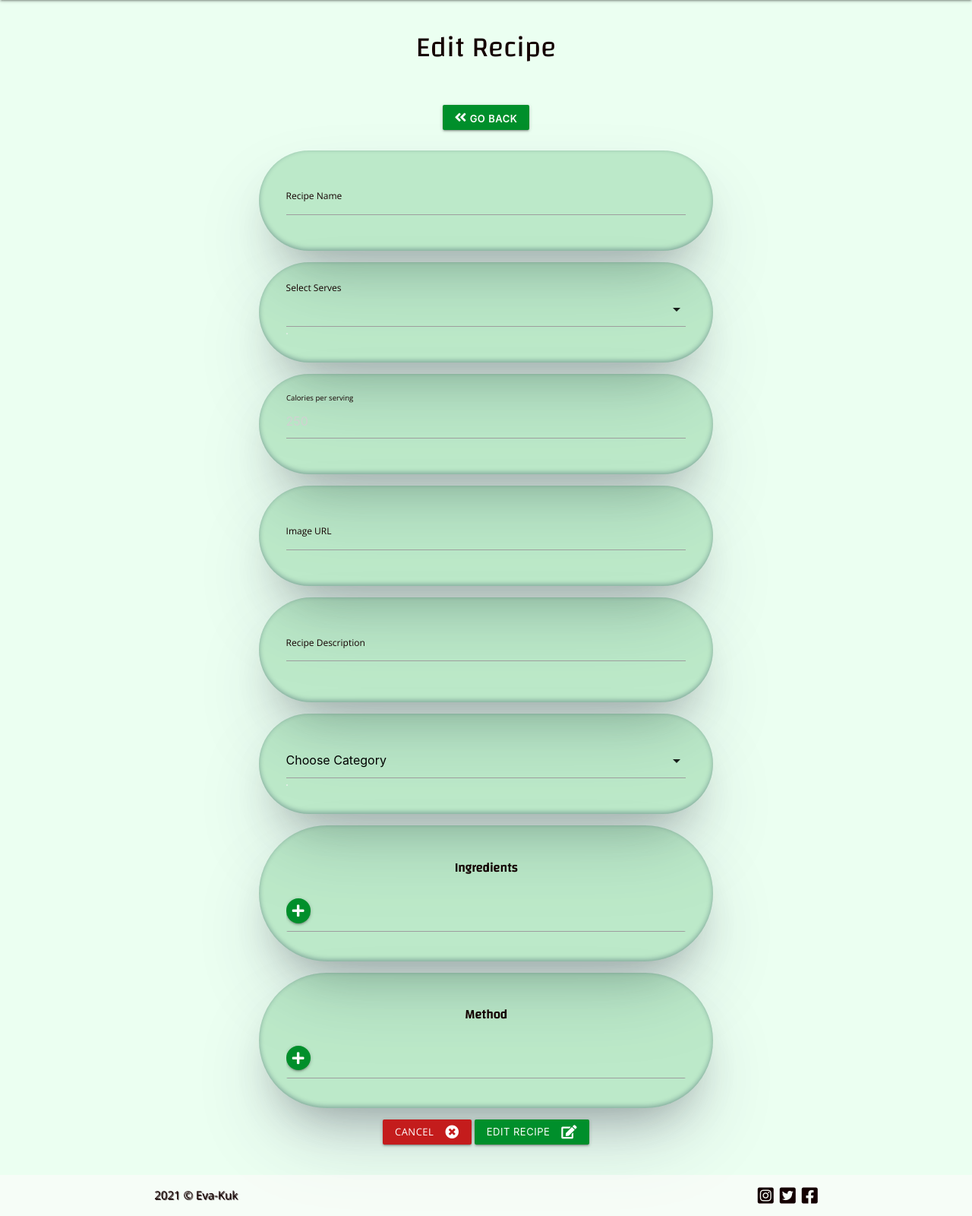
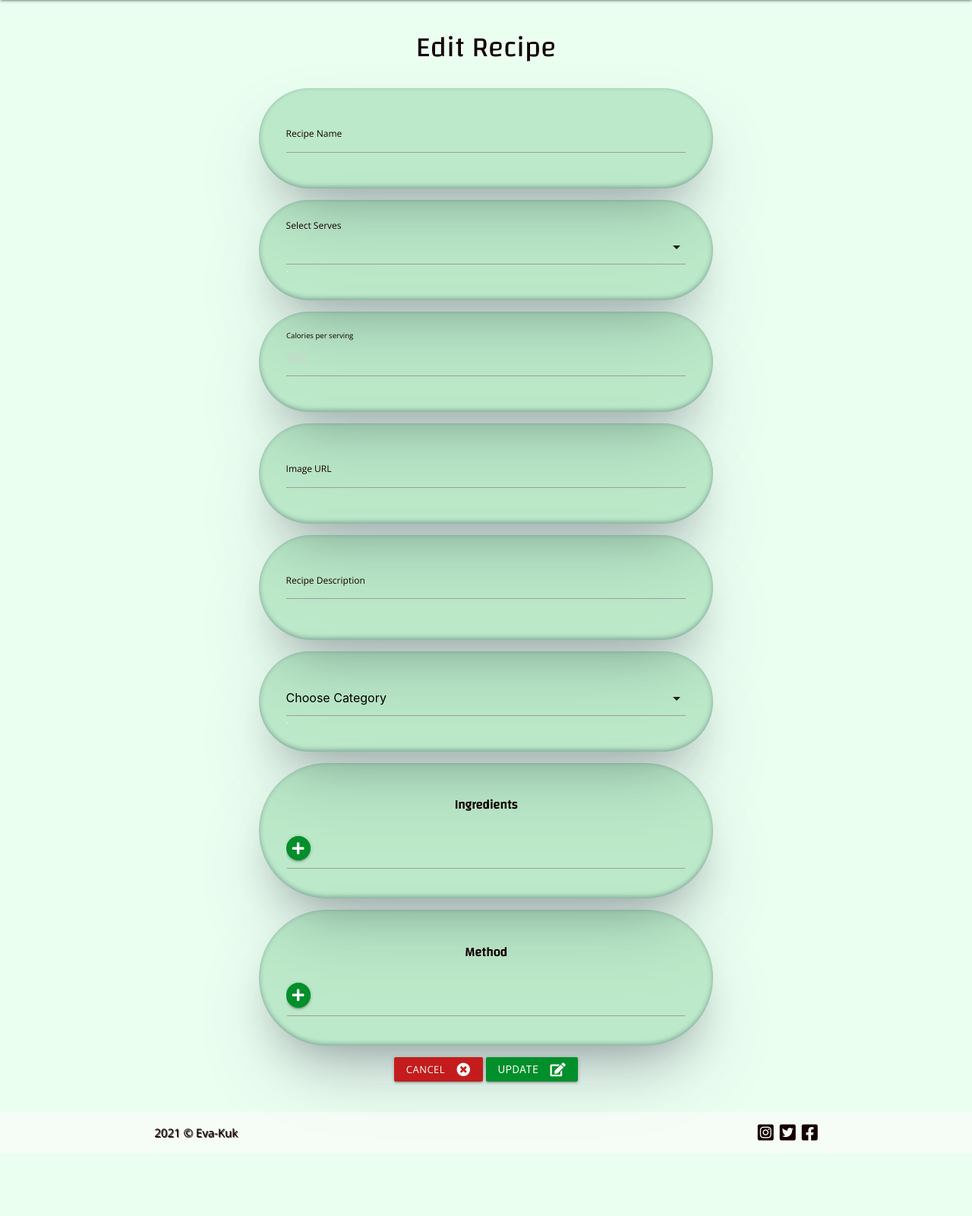
Before and after one commit to Eva-Kuk/smoothie-lovers, a Flask app: template templates/edit_recipe.html in a window 1280 px wide. Shown: the part 64-1664 px from the top of the page at 76% size. After the commit the page ends 1565 px from the top, so only its background shows below. Run offline with Flask 2, Linux system fonts and the light colour scheme; the template is opened without the code that fills it, so the values that code supplies are empty; some libraries are stand-ins or nearby versions.

Commit message:
Add improbe the buttons, clean the code

```diff
--- a/templates/edit_recipe.html
+++ b/templates/edit_recipe.html
@@ -1,13 +1,8 @@
 {% extends "base.html" %}
 {% block content %}
+<section>
     <div class="container">
     <h1 class="center-align">Edit Recipe</h1>
-<!-- Go Back button-->
-<div class="row">
-    <div class="col s12 m8 offset-m2 center-align">
-       <button class="btn-small  recipe-home-btn green-btn"  onclick="goBack()"><i class="fas fa-angle-double-left"></i> Go Back</button>
-    </div>
-</div>
     <!--CREDIT: Form select, Text inputs code from materializecss customized-->
         <div class="row">
             <form class="col s12 m8 offset-m2" method="POST" action="{{ url_for('edit_recipe', recipe_id=recipe._id) }}">
@@ -123,16 +118,15 @@
                 <!-- Submit Button -->
                 <div class="row">
                     <div class="col s12 center-align">
-                <!-- Cancel Button -->
-                <a href="{{ url_for('get_recipes') }}" class="btn-small red-btn">
-                    Cancel <i class="fas fa-times-circle right hide-on-med-and-down"></i>
-                </a>
+                        <!-- Cancel/Edit Buttons -->
+                        <a href="{{ url_for('get_recipes') }}" class="btn-small red-btn"> Cancel <i class="fas fa-times-circle right hide-on-med-and-down"></i></a>
                         <button type="submit" class="btn-small green-btn">
-                    Edit Recipe <i class="fas fa-edit right hide-on-med-and-down"></i>
+                            Update <i class="fas fa-edit right hide-on-med-and-down"></i>
                         </button>
                     </div>
                 </div>
             </form>
         </div>
     </div>
+</section>
 {% endblock %}
--- a/templates/recipes.html
+++ b/templates/recipes.html
@@ -6,7 +6,7 @@
     <div class="container-fluid">
     <div class="row">
       <div class="col s12 center-align">
-        <h1 class="welcome-text">Store, Find and Share your favourite Smoothies recipes</h1>
+        <h1 class="welcome-text">Share, Find and Store your favourite Smoothies recipes</h1>
       </div>
       <!--Search Box-->
       <div class="col s12 m8 offset-m2 l6 offset-l3 center-align form-content">
@@ -30,9 +30,8 @@
   </div>
 </section>
 
-
 <section>
-  <h1 class="center-align">Smootihe Recipes</h1>
+  <h1 class="center-align">Smoothie Recipes</h1>
   <!-- Displaying Category Name & Description -->
   <div class="row">
     {% for category in categories %}
```
Also changed, not shown: templates/base.html (+2 -5 lines). Lines whose indentation alone changed are shown as unchanged.
